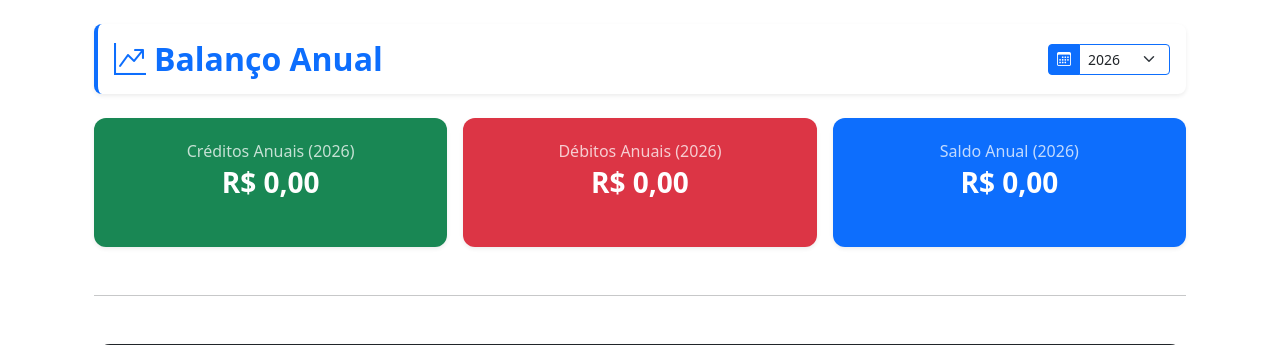
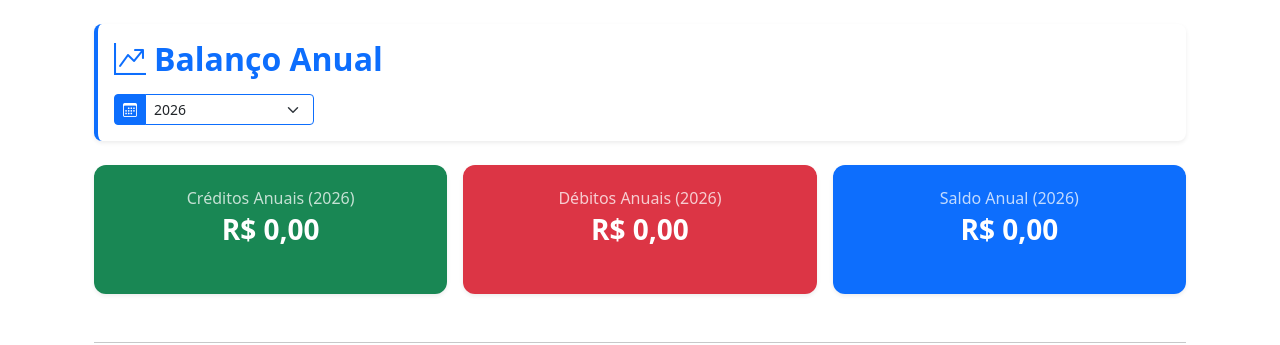
Before and after one commit to RibDevops/minhacarteira, a Django app: page /dashboard/ in a window 1280 px wide. Shown: the part 80-425 px from the top of the page. Run offline with Django 5.2, Linux system fonts and the light colour scheme; the visitor is signed in with stand-in values (Sample User, id 1); data comes from the database, SQL or seed files in the repository; data that the repository does not hold is empty; parts of the project's set-up code (start-up, migrations or seed data) failed here and were passed over; some libraries are stand-ins or nearby versions.

Commit message:
Adjust annual balance layout and improve navigation button display
Update dashboard header for better year selector visibility and fix FAB button positioning and label overlap in base.html.

Replit-Commit-Author: Agent
Replit-Commit-Session-Id: ebbfbd7c-a714-48a9-968e-de2ca308681c
Replit-Commit-Checkpoint-Type: full_checkpoint
Replit-Commit-Event-Id: 2998786c-8597-4925-90e9-d9a9e9ce86b9
Replit-Commit-Screenshot-Url: https://storage.googleapis.com/screenshot-production-us-central1/af0e0add-6ba6-47be-ac16-32dcab27c188/ebbfbd7c-a714-48a9-968e-de2ca308681c/4gVJeXy
Replit-Helium-Checkpoint-Created: true

```diff
--- a/templates/cal/dashboard.html
+++ b/templates/cal/dashboard.html
@@ -3,12 +3,12 @@
 {% block content %}
 <div class="container mt-4">
     <!-- Seletor de Ano -->
-    <div class="d-flex justify-content-between align-items-center mb-4 p-3 bg-white rounded-3 shadow-sm border-start border-4 border-primary">
+    <div class="d-flex flex-column mb-4 p-3 bg-white rounded-3 shadow-sm border-start border-4 border-primary gap-3">
         <h2 class="fw-bold mb-0 text-primary d-flex align-items-center gap-2">
             <i class="bi bi-graph-up-arrow"></i> Balanço Anual
         </h2>
         <form method="GET" class="d-flex align-items-center gap-2">
-            <div class="input-group input-group-sm">
+            <div class="input-group input-group-sm" style="max-width: 200px;">
                 <span class="input-group-text bg-primary text-white border-primary"><i class="bi bi-calendar3"></i></span>
                 <select name="ano" id="ano" class="form-select border-primary" onchange="this.form.submit()">
                     {% for a in anos_disponiveis %}
```
